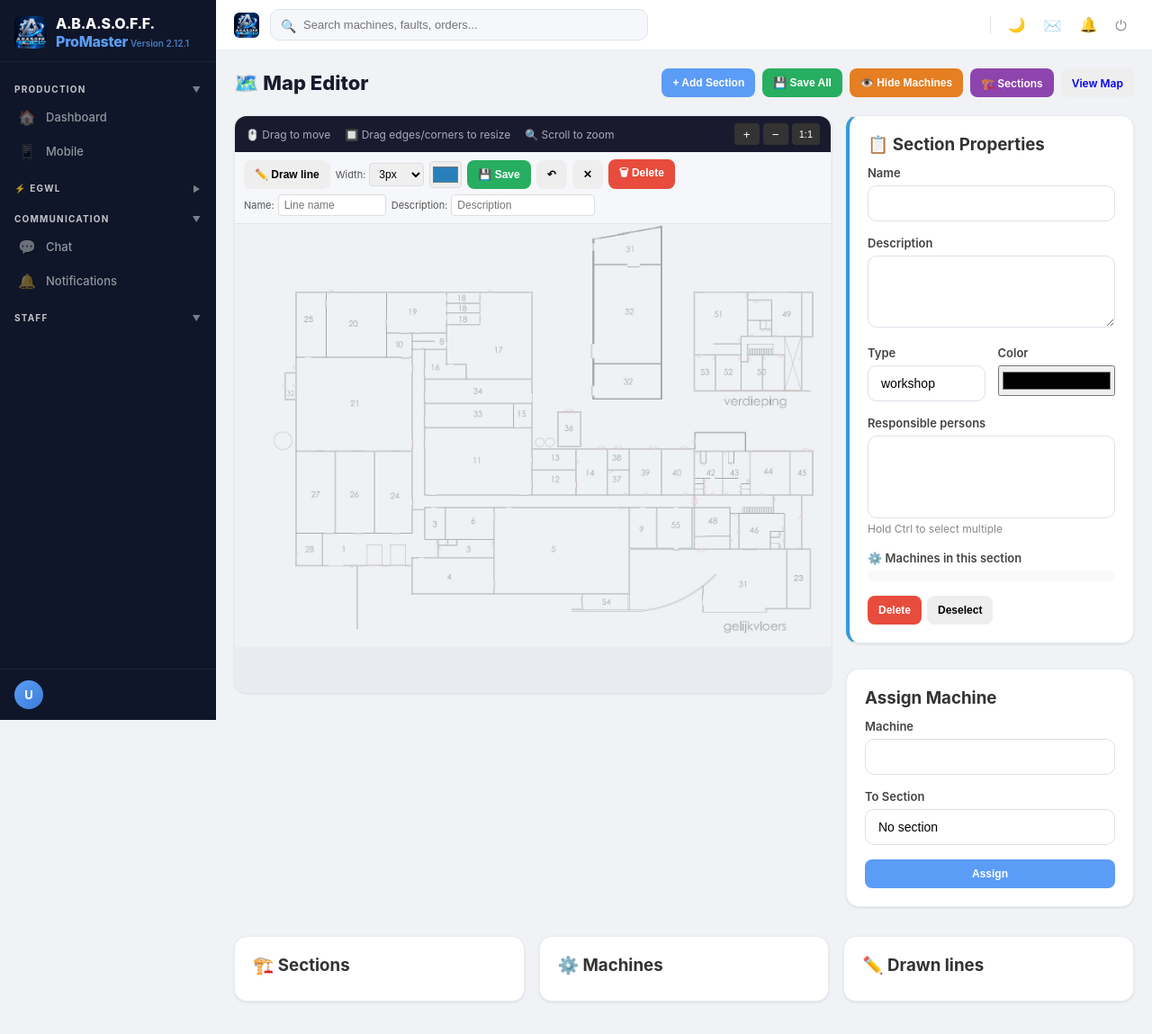
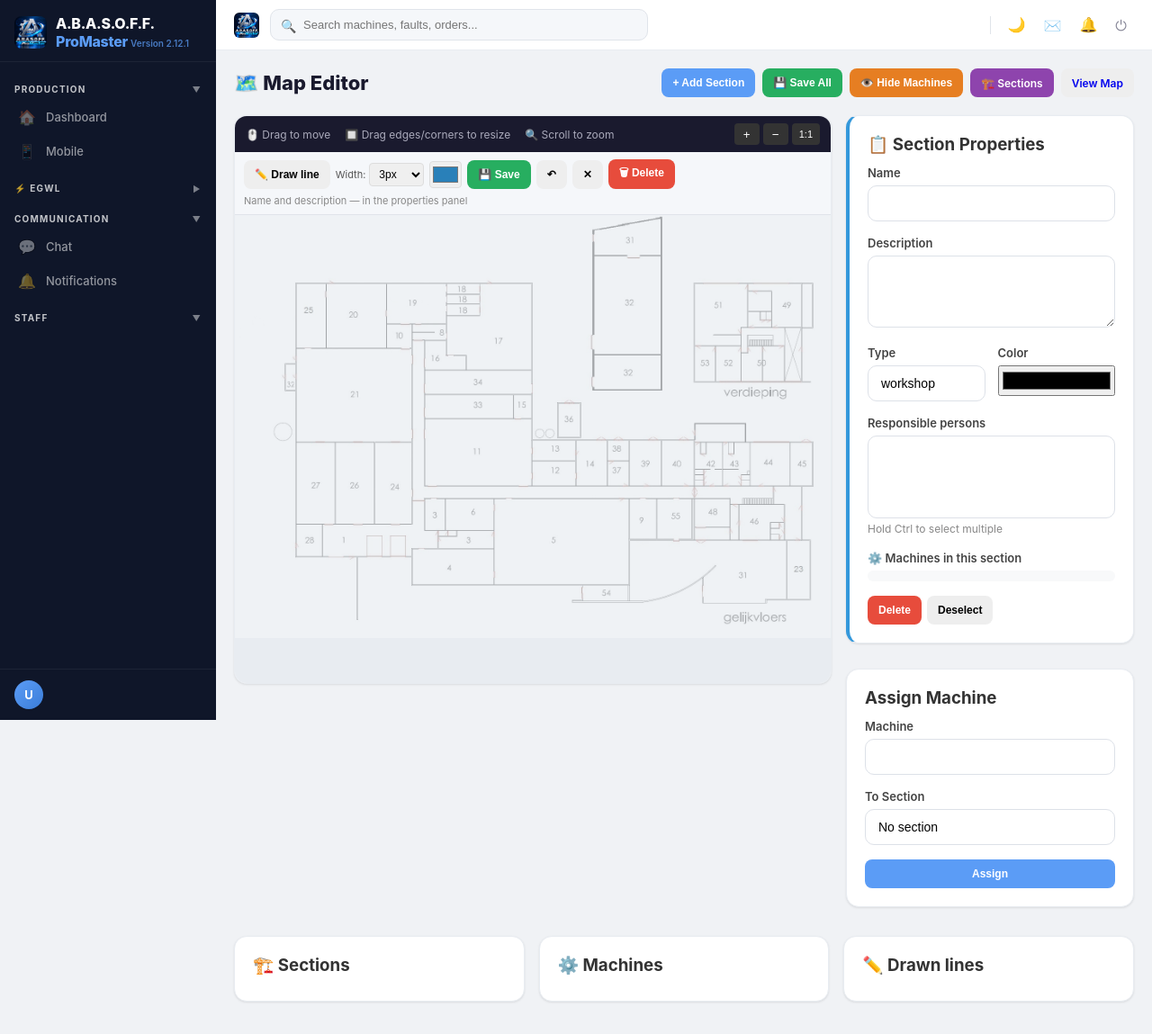
Before and after one commit to RAbasoff/crm-master, a Python web app: template templates/map_editor.html in a window 1280 px wide. Shown: the whole page at 90% size. Run offline with Jinja, Linux system fonts and the light colour scheme; the template is opened without the code that fills it, so the values that code supplies are empty.

Commit message:
fix: single name/description for map lines in properties panel

```diff
--- a/templates/map_editor.html
+++ b/templates/map_editor.html
@@ -44,13 +44,7 @@
             <button type="button" class="btn btn-sm" style="background:#eee;padding:6px 12px;font-size:12px" onclick="undoDrawPoint()" title="{{ _('Undo point') }}">↶</button>
             <button type="button" class="btn btn-sm" style="background:#eee;padding:6px 12px;font-size:12px" onclick="clearDraft()" title="{{ _('Clear draft') }}">✕</button>
             <button type="button" class="btn btn-sm" style="background:#e74c3c;color:white;padding:6px 12px;font-size:12px" onclick="deleteSelectedLine()">🗑 {{ _('Delete') }}</button>
-            <label style="font-size:11px;color:#555;display:flex;align-items:center;gap:4px">{{ _('Name') }}:
-                <input type="text" id="drawName" placeholder="{{ _('Line name') }}" style="width:120px;padding:4px 6px;border:1px solid #ddd;border-radius:4px;font-size:12px">
-            </label>
-            <label style="font-size:11px;color:#555;display:flex;align-items:center;gap:4px">{{ _('Description') }}:
-                <input type="text" id="drawDesc" placeholder="{{ _('Description') }}" style="width:160px;padding:4px 6px;border:1px solid #ddd;border-radius:4px;font-size:12px">
-            </label>
-            <button type="button" id="btnSaveMeta" class="btn btn-sm" style="background:#8e44ad;color:white;padding:6px 12px;font-size:12px;display:none" onclick="saveSelectedLineMeta()">💾 {{ _('Save info') }}</button>
+            <span style="font-size:11px;color:#888">{{ _('Name and description — in the properties panel') }}</span>
         </div>
         <div id="drawHint" style="display:none;background:#fff3cd;color:#856404;padding:8px 12px;font-size:12px;border-bottom:1px solid #ffeaa7">
             ✏️ <b>{{ _('Draw mode is ON') }}</b> — {{ _('click on the map to add points. Click “Done drawing” or press Esc to return to normal editing.') }}
@@ -622,12 +616,20 @@ function canvasPct(e){
 function toggleDrawMode(){
     if(DRAW_MODE){ exitDrawMode(); return; }
     DRAW_MODE=true;
+    SELECTED_LINE=null;
+    sel=null;
     const b=document.getElementById('btnDraw');
     b.style.background='#e67e22'; b.style.color='#fff';
     b.textContent='✏️ {{ _("Drawing…") }}';
     document.getElementById('btnDrawExit').style.display='';
     document.getElementById('drawHint').style.display='block';
     document.getElementById('canvasWrap').style.cursor='crosshair';
+    // одно описание — в панели свойств
+    showLineProps();
+    document.getElementById('lineName').value='';
+    document.getElementById('lineDesc').value='';
+    document.getElementById('lineColor').value=(document.getElementById('drawColor')||{}).value||'#2980b9';
+    document.getElementById('lineWidth').value=String(getDrawWidth());
 }
 function exitDrawMode(){
     DRAW_MODE=false;
@@ -652,8 +654,6 @@ document.addEventListener('keydown', function(e){
 function undoDrawPoint(){DRAW_PTS.pop();redrawLines();}
 function clearDraft(){
     DRAW_PTS=[];SELECTED_LINE=null;redrawLines();
-    const btn=document.getElementById('btnSaveMeta');
-    if(btn) btn.style.display='none';
 }
 function getDrawWidth(){
     const v=parseInt((document.getElementById('drawWidth')||{}).value||'3',10);
@@ -750,14 +750,18 @@ function renderLabels(){
 }
 function saveDrawLine(){
     if(DRAW_PTS.length<2){alert('{{ _('Min 2 points') }}');return;}
-    const name=((document.getElementById('drawName')||{}).value||'').trim()||'Line';
-    const desc=((document.getElementById('drawDesc')||{}).value||'').trim();
+    // Одно имя/описание — только в панели свойств
+    showLineProps();
+    const name=((document.getElementById('lineName')||{}).value||'').trim()||'Line';
+    const desc=((document.getElementById('lineDesc')||{}).value||'').trim();
+    const color=(document.getElementById('lineColor')||{}).value||(document.getElementById('drawColor')||{}).value||'#2980b9';
+    const width=parseInt((document.getElementById('lineWidth')||{}).value||'3',10)||getDrawWidth();
     csrfFetch('/api/map/lines',{method:'POST',headers:{'Content-Type':'application/json'},
         body:JSON.stringify({
             name:name,
             description:desc,
-            color:(document.getElementById('drawColor')||{}).value,
-            width:getDrawWidth(),
+            color:color,
+            width:width,
             points:DRAW_PTS
         })
     }).then(function(r){return r.json();}).then(function(d){
```
